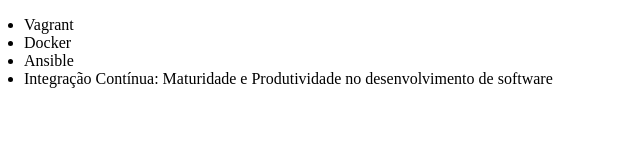
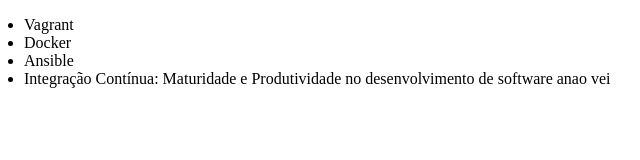
Before and after one commit to Angels337/alura-git, a plain HTML site: page index.html in a window 1280 px wide. Shown: the full height of the page, 24-664 px from the left. Drawn offline with Linux system fonts and the light colour scheme.

Commit message:
Mudando corpo

```diff
--- a/index.html
+++ b/index.html
@@ -10,7 +10,7 @@
         <li>Vagrant</li>
         <li>Docker</li>
         <li>Ansible</li>
-        <li>Integração Contínua: Maturidade e Produtividade no desenvolvimento de software</li>
+        <li>Integração Contínua: Maturidade e Produtividade no desenvolvimento de software anao vei</li>
     </ul>
 </body>
 </html>
```
